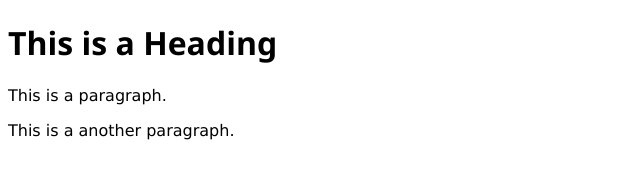
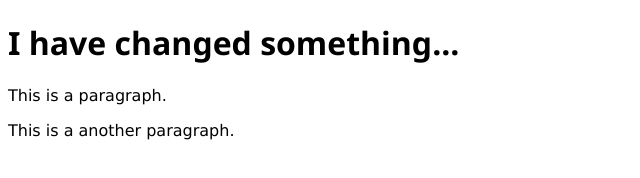
Before and after one commit to eddy-techbob/web.github.io, a plain HTML site: page index.html in a window 1280 px wide. Shown: the whole page, without its empty margins (0-640 px from the left). Drawn offline with Linux system fonts and the light colour scheme.

Commit message:
First change

```diff
--- a/index.html
+++ b/index.html
@@ -10,7 +10,7 @@ h1,h2,h3,h4,h5,h6 {font-family:"Segoe UI",sans-serif}
 </style>
 <script src=""></script>
 <body>
-<h1>This is a Heading</h1>
+<h1>I have changed something...</h1>
 <p>This is a paragraph.</p>
 <p>This is a another paragraph.</p>
 
```
